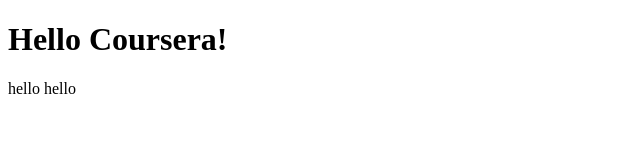
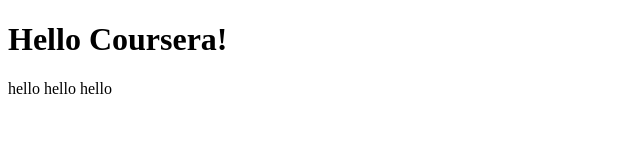
Before and after one commit to MeteYener/coursera_1, a plain HTML site: page site/index.html in a window 1280 px wide. Shown: the full height of the page, 0-640 px from the left. Drawn offline with Linux system fonts and the light colour scheme.

Commit message:
kurtulamadım

```diff
--- a/site/index.html
+++ b/site/index.html
@@ -6,7 +6,6 @@
 </head>
 <body>
 <h1> Hello Coursera!</h1>
-  <P> hello  hello  </P>
-
+<P> hello  hello hello </P>
 </body>
 </html>
```
